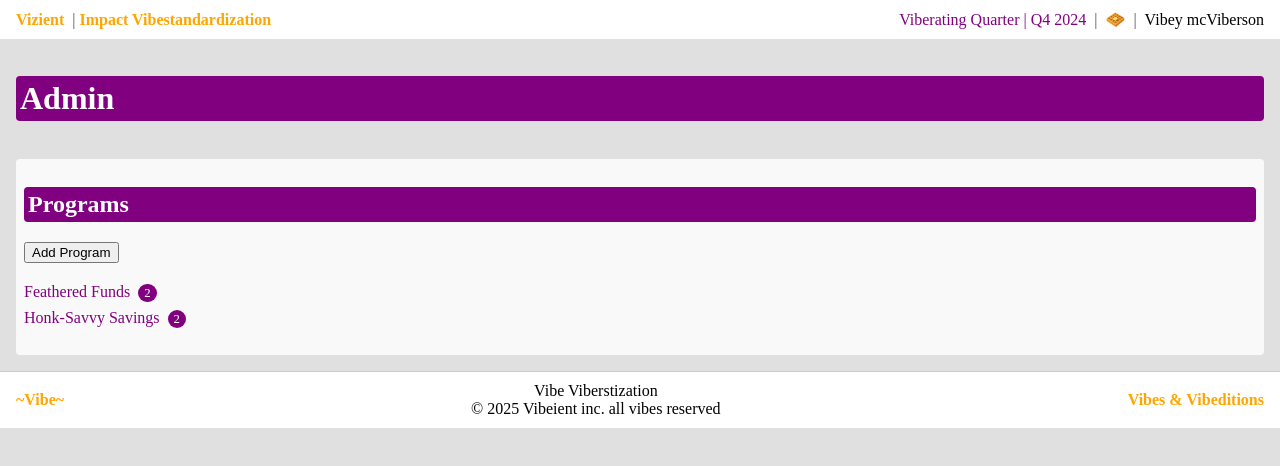
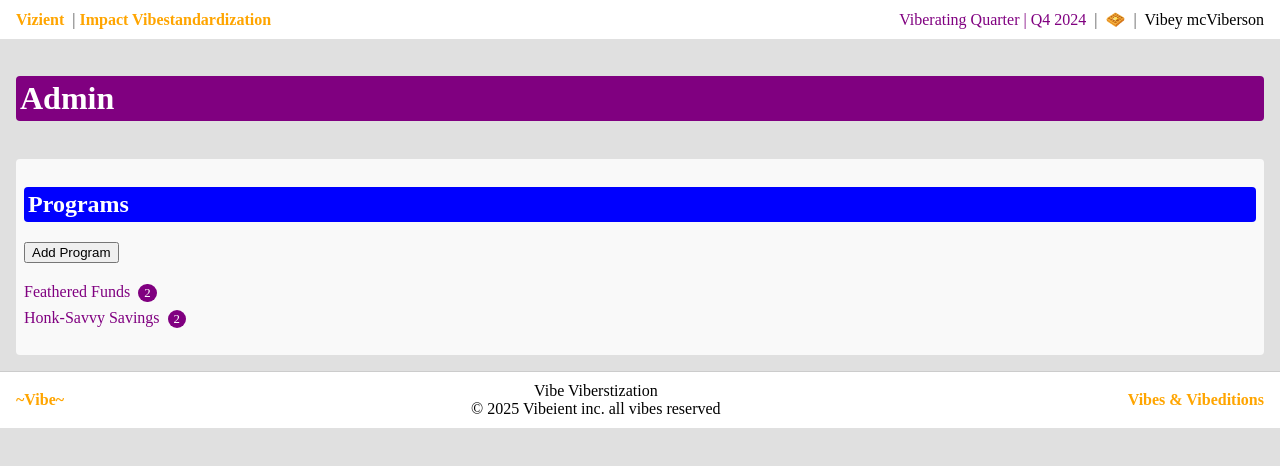
Before and after one commit to NathanWallerViz/codex-impact-testing, an Angular app in the folder impact-recreation-vibes/: page /admin in a window 1280 px wide. Shown: the top 466 px of the page. Built offline with nearby package versions, Linux system fonts and the light colour scheme.

Commit message:
style(admin): customize program and category headers

```diff
--- a/impact-recreation-vibes/src/app/admin/admin.component.css
+++ b/impact-recreation-vibes/src/app/admin/admin.component.css
@@ -43,3 +43,14 @@ label {
   font-size: 0.8rem;
   margin-left: 4px;
 }
+
+/* Override heading colors for the admin page */
+.admin-page .programs h2,
+.admin-page .program-detail h3 {
+  background-color: blue;
+}
+
+.admin-page .categories h3,
+.admin-page .category-detail h4 {
+  background-color: orange;
+}
```
